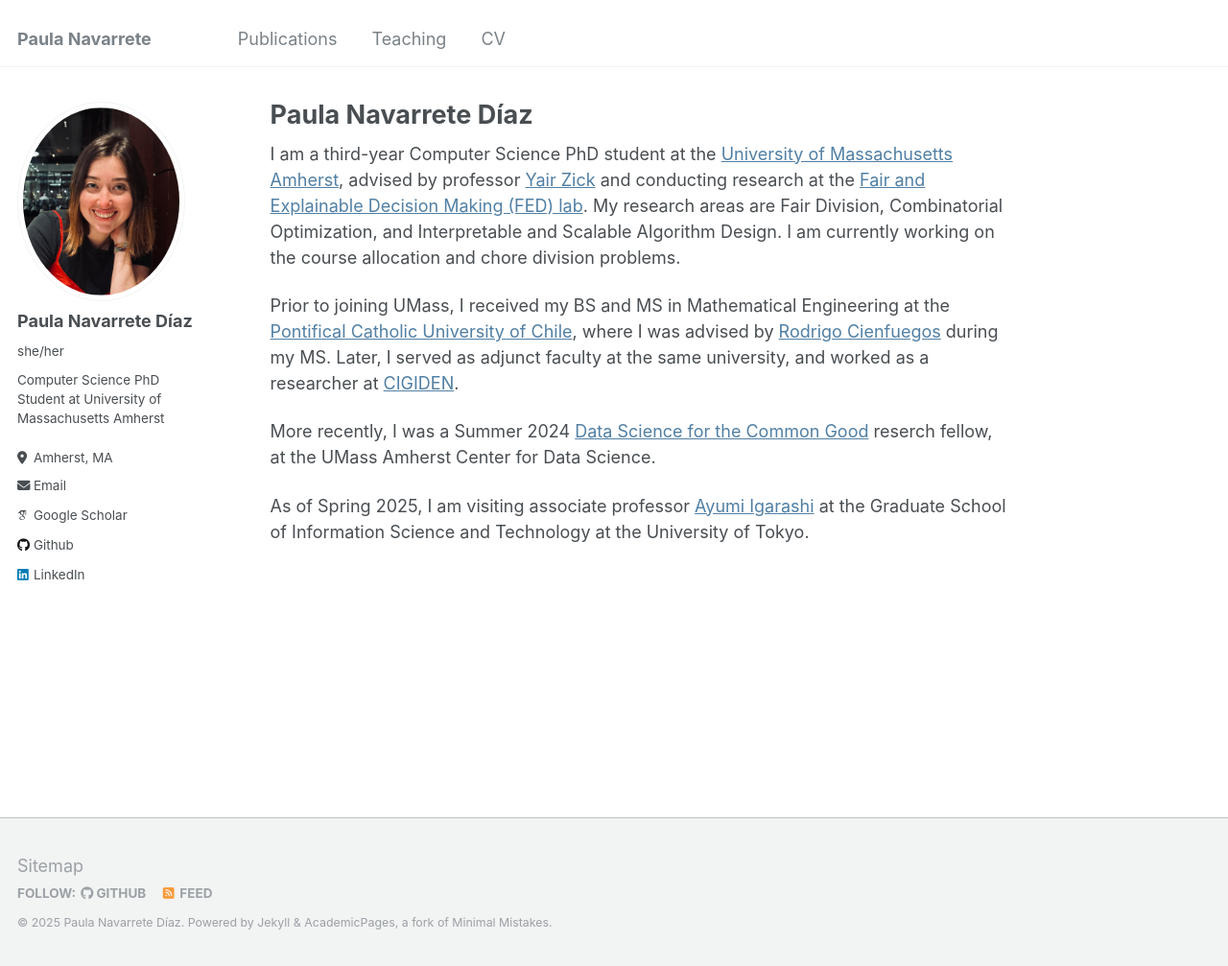
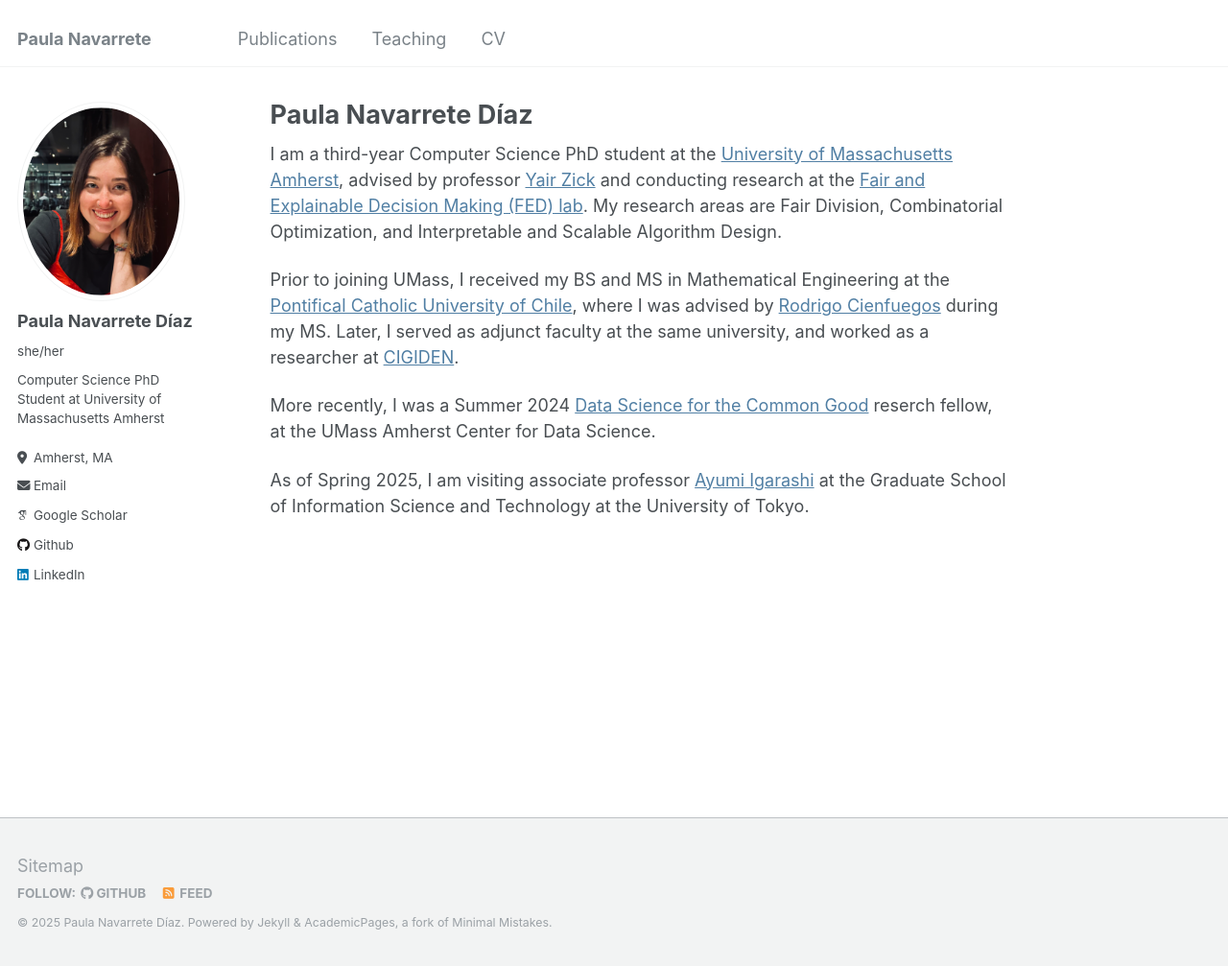
Before and after one commit to cheerstopaula/cheerstopaula.github.io, a Jekyll site: the page built from _pages/about.md, in a window 1280 px wide and 1007 px high. Shown: the whole window at 96% size. Built offline with Jekyll 4.4.1, drawn with Linux system fonts in a browser that asks for light colours; some web fonts are replaced.

Commit message:
Update about.md

```diff
--- a/_pages/about.md
+++ b/_pages/about.md
@@ -7,7 +7,7 @@ redirect_from:
   - /about.html
 ---
 
-I am a third-year Computer Science PhD student at the [University of Massachusetts Amherst](https://www.cics.umass.edu), advised by professor [Yair Zick](https://people.cs.umass.edu/~yzick/) and conducting research at the [Fair and Explainable Decision Making (FED) lab](https://people.cs.umass.edu/~yzick/people.html). My research areas are Fair Division, Combinatorial Optimization, and Interpretable and Scalable Algorithm Design. I am currently working on the course allocation and chore division problems.
+I am a third-year Computer Science PhD student at the [University of Massachusetts Amherst](https://www.cics.umass.edu), advised by professor [Yair Zick](https://people.cs.umass.edu/~yzick/) and conducting research at the [Fair and Explainable Decision Making (FED) lab](https://people.cs.umass.edu/~yzick/people.html). My research areas are Fair Division, Combinatorial Optimization, and Interpretable and Scalable Algorithm Design.
 
 Prior to joining UMass, I received my BS and MS in Mathematical Engineering at the [Pontifical Catholic University of Chile](https://www.ing.uc.cl/en/), where I was advised by [Rodrigo Cienfuegos](https://scholar.google.com/citations?hl=en&user=Twh1PxcAAAAJ&view_op=list_works) during my MS. Later, I served as adjunct faculty at the same university, and worked as a researcher at [CIGIDEN](https://www.cigiden.cl/en/).
 
```
